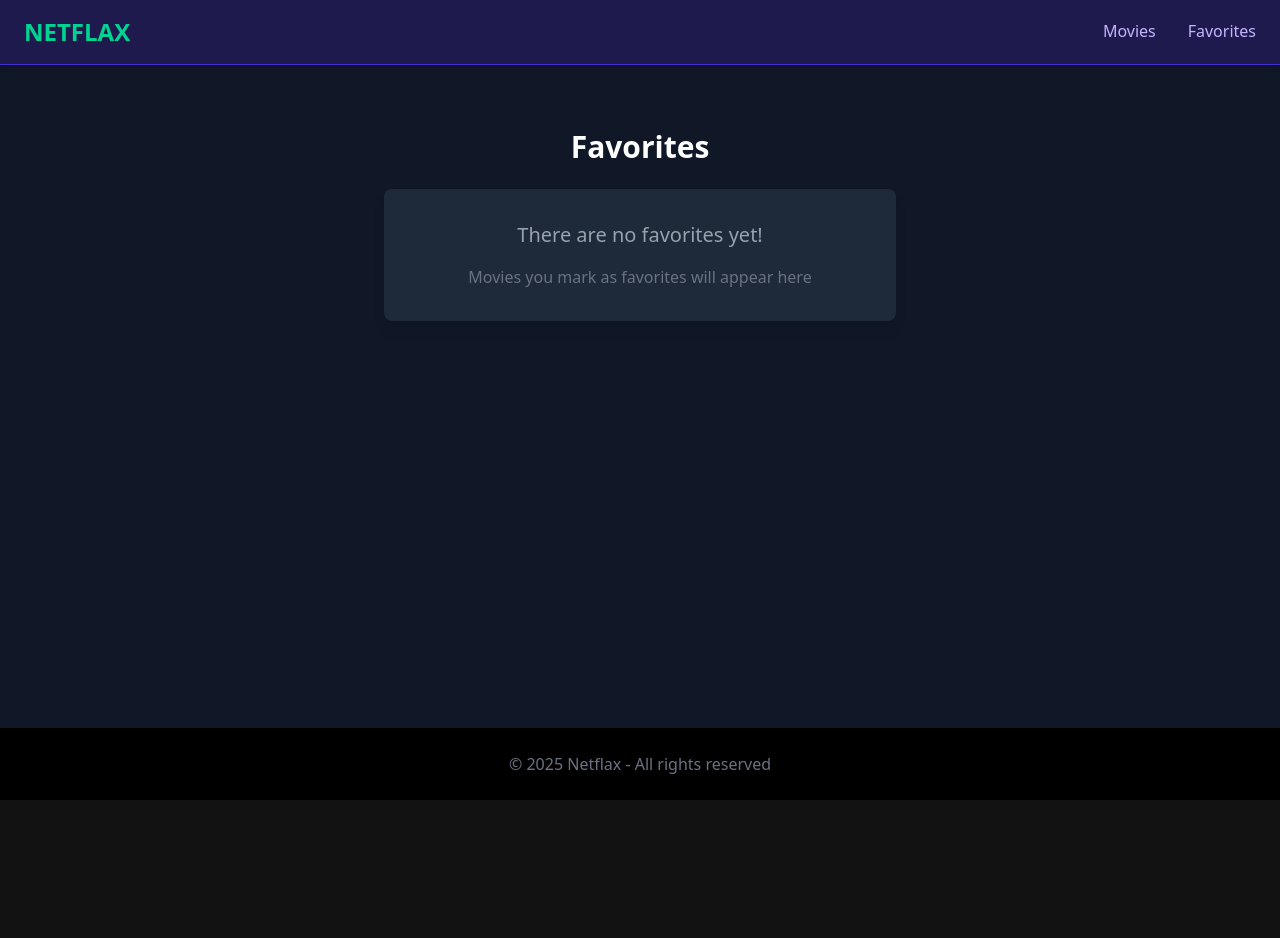
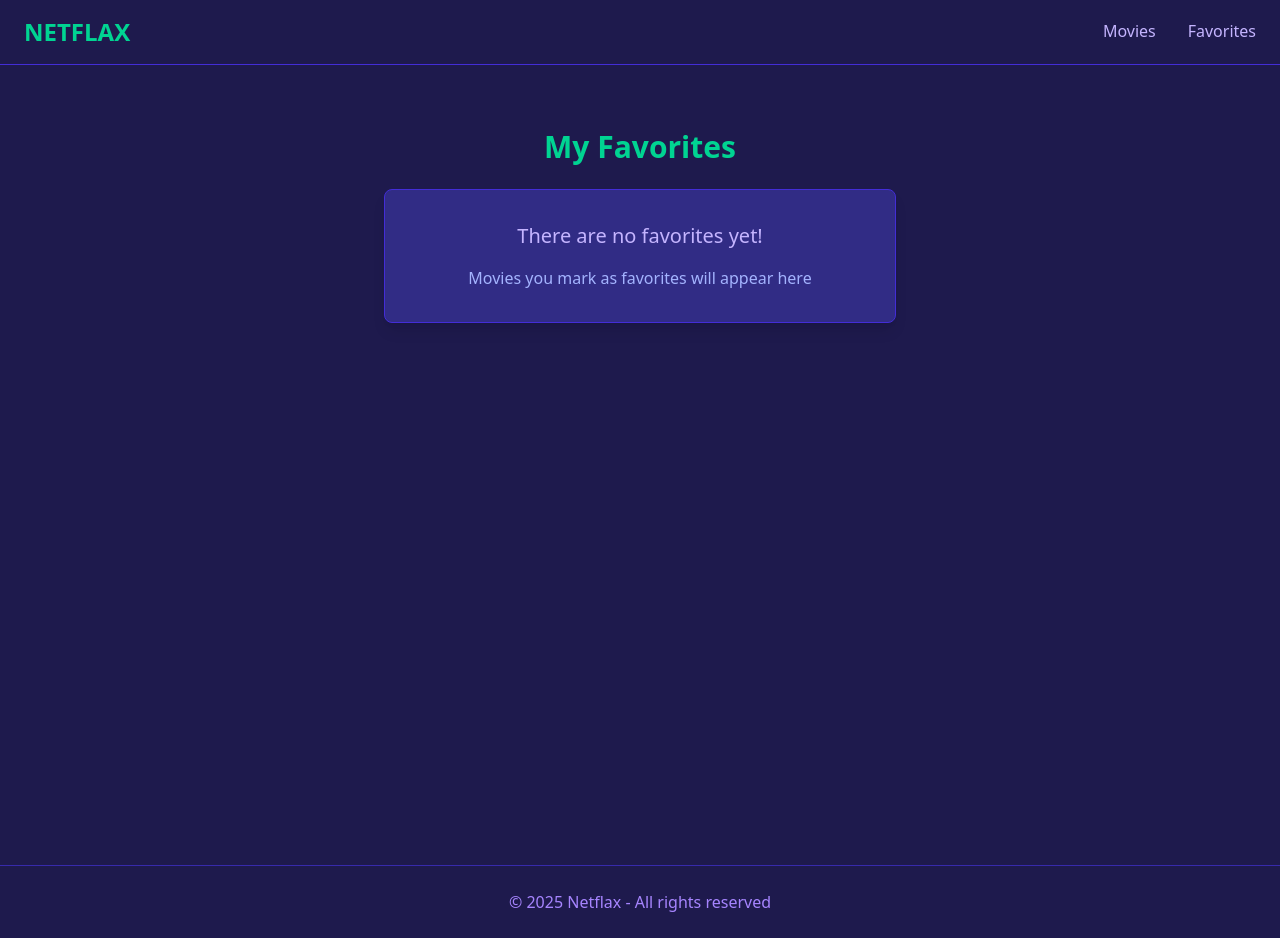
Before and after one commit to Pood16/netflax, a React (Vite) app: page /favorites in a window 1280 px wide. Before the commit the page ends 800 px from the top, so only its background shows below. Built offline with nearby package versions, Linux system fonts and the light colour scheme.

Commit message:
add readme file

```diff
--- a/package.json
+++ b/package.json
@@ -10,6 +10,10 @@
     "preview": "vite preview"
   },
   "dependencies": {
+    "@emotion/react": "^11.14.0",
+    "@emotion/styled": "^11.14.0",
+    "@mui/icons-material": "^7.0.2",
+    "@mui/material": "^7.0.2",
     "@tailwindcss/vite": "^4.1.4",
     "react": "^19.0.0",
     "react-dom": "^19.0.0",
--- a/src/App.jsx
+++ b/src/App.jsx
@@ -1,13 +1,15 @@
 import './App.css'
 import MovieCard from './components/MovieCard'
 import NavBar from './components/NavBar'
+import { MovieProvider } from './contexts/MovieContext'
 import Favorites from './pages/Favorites'
 import Home from './pages/Home'
 import {Routes, Route} from 'react-router-dom'
 
 export default function App() {
   return (
-    <div className="min-h-screen bg-gray-900 flex flex-col">
+    <MovieProvider>
+      <div className="min-h-screen bg-indigo-950 flex flex-col">
         <NavBar />
         <main className="flex-grow">
           <Routes>
@@ -15,9 +17,10 @@ export default function App() {
             <Route path="/favorites" element={<Favorites />}/>
           </Routes>
         </main>
-      <footer className="bg-black text-gray-500 text-center py-6 mt-auto">
+        <footer className="bg-indigo-950 border-t border-indigo-800 text-violet-400 text-center py-6 mt-auto">
           <p>&copy; {new Date().getFullYear()} Netflax - All rights reserved</p>
         </footer>
       </div>
+    </MovieProvider>
   )
 }
--- /dev/null
+++ b/src/contexts/MovieContext.jsx
@@ -0,0 +1,44 @@
+import {createContext, useContext, useState, useEffect} from 'react'
+
+const MovieContext = createContext();
+
+export const useMovieContext = () => useContext(MovieContext);
+
+export const MovieProvider = ({children}) => {
+
+    const [favorites, setFavorites] = useState([]);
+    // check for favorite movies
+    useEffect(()=>{
+        const storedFavorites = localStorage.getItem('favorites-movies')
+        if (storedFavorites) setFavorites(JSON.parse(storedFavorites))
+    }, [])
+    // update favorite movies list
+    useEffect(()=>{
+        localStorage.setItem('favorites-movies', JSON.stringify(favorites))
+    }, [favorites])
+    // add movie to favorite list
+    const addToFavoriteList = (movie) =>{
+        setFavorites(prev => [...prev, movie])
+    }
+    // remove movie from favorite list
+    const removeFromFavoritesList = (movieId) => {
+        setFavorites(prev => prev.filter(movie=> movie.id !== movieId))
+    }
+    // check if the movie is in favorite list
+    const isFavorite = (movieId) => {
+        return favorites.some(movie => movie.id === movieId)
+    }
+
+    const value = {
+        favorites,
+        addToFavoriteList,
+        removeFromFavoritesList,
+        isFavorite
+    }
+
+        return (
+            <MovieContext.Provider value={value}>
+                {children}
+            </MovieContext.Provider>
+        )
+}
--- a/src/index.css
+++ b/src/index.css
@@ -6,7 +6,7 @@
 
   color-scheme: dark;
   color: rgba(255, 255, 255, 0.87);
-  background-color: #121212;
+  background-color: #1e1b4b; /* indigo-950 */
 
   font-synthesis: none;
   text-rendering: optimizeLegibility;
@@ -19,8 +19,27 @@ body {
   min-width: 320px;
   min-height: 100vh;
   overflow-x: hidden;
+  background-color: #1e1b4b; /* indigo-950 */
 }
 
 *, *::before, *::after {
   box-sizing: border-box;
 }
+
+/* Scrollbar styling */
+::-webkit-scrollbar {
+  width: 8px;
+}
+
+::-webkit-scrollbar-track {
+  background: #2e1065; /* violet-950 */
+}
+
+::-webkit-scrollbar-thumb {
+  background: #10b981; /* emerald-500 */
+  border-radius: 4px;
+}
+
+::-webkit-scrollbar-thumb:hover {
+  background: #047857; /* emerald-700 */
+}
--- a/src/pages/Favorites.jsx
+++ b/src/pages/Favorites.jsx
@@ -1,11 +1,28 @@
-export default function Favorites(){
+import MovieCard from '../components/MovieCard';
+import {useMovieContext} from '../contexts/MovieContext'
+
+
+export default function Favorites() {
+    const { favorites } = useMovieContext();
+
+    if (!favorites || favorites.length === 0) {
+        return (
+            <div className="container mx-auto px-4 py-16 text-center bg-indigo-950 min-h-screen">
+                <h1 className="text-3xl font-bold text-emerald-400 mb-6">My Favorites</h1>
+                <div className="bg-indigo-900 rounded-lg p-8 shadow-lg max-w-lg mx-auto border border-indigo-700">
+                    <p className="text-xl text-violet-300">There are no favorites yet!</p>
+                    <p className="mt-4 text-indigo-300">Movies you mark as favorites will appear here</p>
+                </div>
+            </div>
+        );
+    }
+
     return (
-        <div className="container mx-auto px-4 py-16 text-center">
-            <h1 className="text-3xl font-bold text-white mb-6">Favorites</h1>
-            <div className="bg-gray-800 rounded-lg p-8 shadow-lg max-w-lg mx-auto">
-                <p className="text-xl text-gray-400">There are no favorites yet!</p>
-                <p className="mt-4 text-gray-500">Movies you mark as favorites will appear here</p>
+        <div className="mt-8 p-5 bg-indigo-950 min-h-screen">
+            <h1 className="text-3xl font-bold text-emerald-400 mb-8 text-center">Favorites</h1>
+            <div className="grid grid-cols-1 sm:grid-cols-2 md:grid-cols-3 lg:grid-cols-4 gap-6">
+                {favorites.map(movie => <MovieCard movie={movie} key={movie.id} />)}
             </div>
         </div>
-    )
+    );
 }
--- a/src/pages/Home.jsx
+++ b/src/pages/Home.jsx
@@ -1,101 +1,84 @@
 import MovieCard from "../components/MovieCard";
-import {useState} from 'react'
+import {useState, useEffect} from 'react'
 import NavBar from "../components/NavBar";
+import { getPopularMovies, searchedMovies } from "../services/api";
+import Loading from "../components/Loading";
+import Error from "../components/Error";
 
 export default function Home(){
   const [searchQuery, setSearchQuery] = useState('');
-  const handleSearch = (e) => {
+  const [movies, setMovies] = useState([]);
+  const [error, setError] = useState(null);
+  const [loading, setLoading] = useState(true);
+
+  useEffect(()=>{
+    const loadPopularMovies = async () => {
+      try{
+          const popularMovies = await getPopularMovies()
+          setMovies(popularMovies)
+          setError(null)
+        }catch(err){
+          console.log('Failled to load popular movies '. err)
+          setError('Failled to load movies')
+        }finally{
+          setLoading(false)
+        }
+    }
+    loadPopularMovies();
+  }, [])
+
+  const handleSearch = async (e) => {
       e.preventDefault();
+      if (!searchQuery.trim()) return;
+      if (loading) return;
+      setLoading(true);
+      try{
+        const searchedResults = await searchedMovies(searchQuery);
+        setMovies(searchedResults)
+        setError(false)
+      }catch (err){
+        console.log('search error : '. err)
+        setError('Failed to load searched movies')
+      }finally{
+        setLoading(false);
+      }
   }
-    const movies = [
-        {
-          id: 1,
-          title: "Inception",
-          release_date: "2010-07-16",
-          url: "https://via.placeholder.com/150x220?text=Inception"
-        },
-        {
-          id: 2,
-          title: "The Matrix",
-          release_date: "1999-03-31",
-          url: "https://via.placeholder.com/150x220?text=The+Matrix"
-        },
-        {
-          id: 3,
-          title: "Interstellar",
-          release_date: "2014-11-07",
-          url: "https://via.placeholder.com/150x220?text=Interstellar"
-        },
-        {
-          id: 4,
-          title: "The Dark Knight",
-          release_date: "2008-07-18",
-          url: "https://via.placeholder.com/150x220?text=Dark+Knight"
-        },
-        {
-          id: 5,
-          title: "Fight Club",
-          release_date: "1999-10-15",
-          url: "https://via.placeholder.com/150x220?text=Fight+Club"
-        },
-        {
-          id: 6,
-          title: "Pulp Fiction",
-          release_date: "1994-10-14",
-          url: "https://via.placeholder.com/150x220?text=Pulp+Fiction"
-        },
-        {
-          id: 7,
-          title: "The Shawshank Redemption",
-          release_date: "1994-09-23",
-          url: "https://via.placeholder.com/150x220?text=Shawshank"
-        },
-        {
-          id: 8,
-          title: "The Godfather",
-          release_date: "1972-03-24",
-          url: "https://via.placeholder.com/150x220?text=Godfather"
-        },
-        {
-          id: 9,
-          title: "Gladiator",
-          release_date: "2000-05-05",
-          url: "https://via.placeholder.com/150x220?text=Gladiator"
-        },
-        {
-          id: 10,
-          title: "Forrest Gump",
-          release_date: "1994-07-06",
-          url: "https://via.placeholder.com/150x220?text=Forrest+Gump"
-        }
-      ];
+
     return (
-      <div className="container mx-auto px-4 py-8">
+      <div className="container mx-auto px-4 py-8 bg-indigo-950 min-h-screen">
           <form onSubmit={handleSearch} className="mb-8">
-            <div className="border border-gray-700 rounded-lg overflow-hidden flex shadow-lg max-w-2xl mx-auto">
+            <div className="border border-indigo-600 rounded-lg overflow-hidden flex shadow-lg max-w-2xl mx-auto">
                 <input
                     type="search"
-                    className="bg-gray-800 text-white flex-1 p-4 outline-none focus:ring-2 focus:ring-red-600"
+                    className="bg-indigo-900 text-white flex-1 p-4 outline-none focus:ring-2 focus:ring-emerald-500"
                     placeholder="Search for movies..."
                     value={searchQuery}
                     onChange={(e) => setSearchQuery(e.target.value)}
                 />
                 <button
                   type="submit"
-                  className="bg-red-600 text-white px-6 py-3 font-medium hover:bg-red-700 transition duration-300"
+                  className="bg-emerald-600 text-white px-6 py-3 font-medium hover:bg-emerald-700 transition duration-300"
                 >
                   Search
                 </button>
             </div>
         </form>
 
-        <div className="mt-8">
-            <div className="grid grid-cols-1 sm:grid-cols-2 md:grid-cols-3 lg:grid-cols-4 xl:grid-cols-5 gap-6">
-                {movies.map(
-                    movie => movie.title.toLowerCase().startsWith(searchQuery) && <MovieCard movie={movie} key={movie.id}/>
-                )}
+        {error && <Error error={error} />}
+
+        {loading ?
+          <div className="flex justify-center items-center">
+            <Loading />
+          </div> : (
+            <div className="mt-8">
+              <div className="grid grid-cols-1 sm:grid-cols-2 md:grid-cols-3 lg:grid-cols-4 gap-2">
+                  {movies.map(
+                      movie => <MovieCard movie={movie} key={movie.id}/>
+                  )}
+              </div>
             </div>
-        </div>
+          )
+        }
       </div>
     )
 }
--- /dev/null
+++ b/src/services/api.js
@@ -0,0 +1,20 @@
+const API_KEY = "e991e9fb8ad1d1b1189d413e08d36c99";
+const BASE_URL = "https://api.themoviedb.org/3"
+
+
+
+// fetch all popular movies
+export const getPopularMovies = async () => {
+    const response = await fetch(`${BASE_URL}/movie/popular?api_key=${API_KEY}`);
+    const data = await response.json();
+    return data.results;
+}
+
+
+// fetch searched movies
+export const searchedMovies = async (query) => {
+    console.log(query)
+    const response = await fetch(`${BASE_URL}/search/movie?api_key=${API_KEY}&query=${encodeURIComponent(query)}`);
+    const data = await response.json();
+    return data.results;
+}
```
Also changed, not shown: 2 other files (tests, documents, lock files or other folders). Lines whose indentation alone changed are shown as unchanged.
